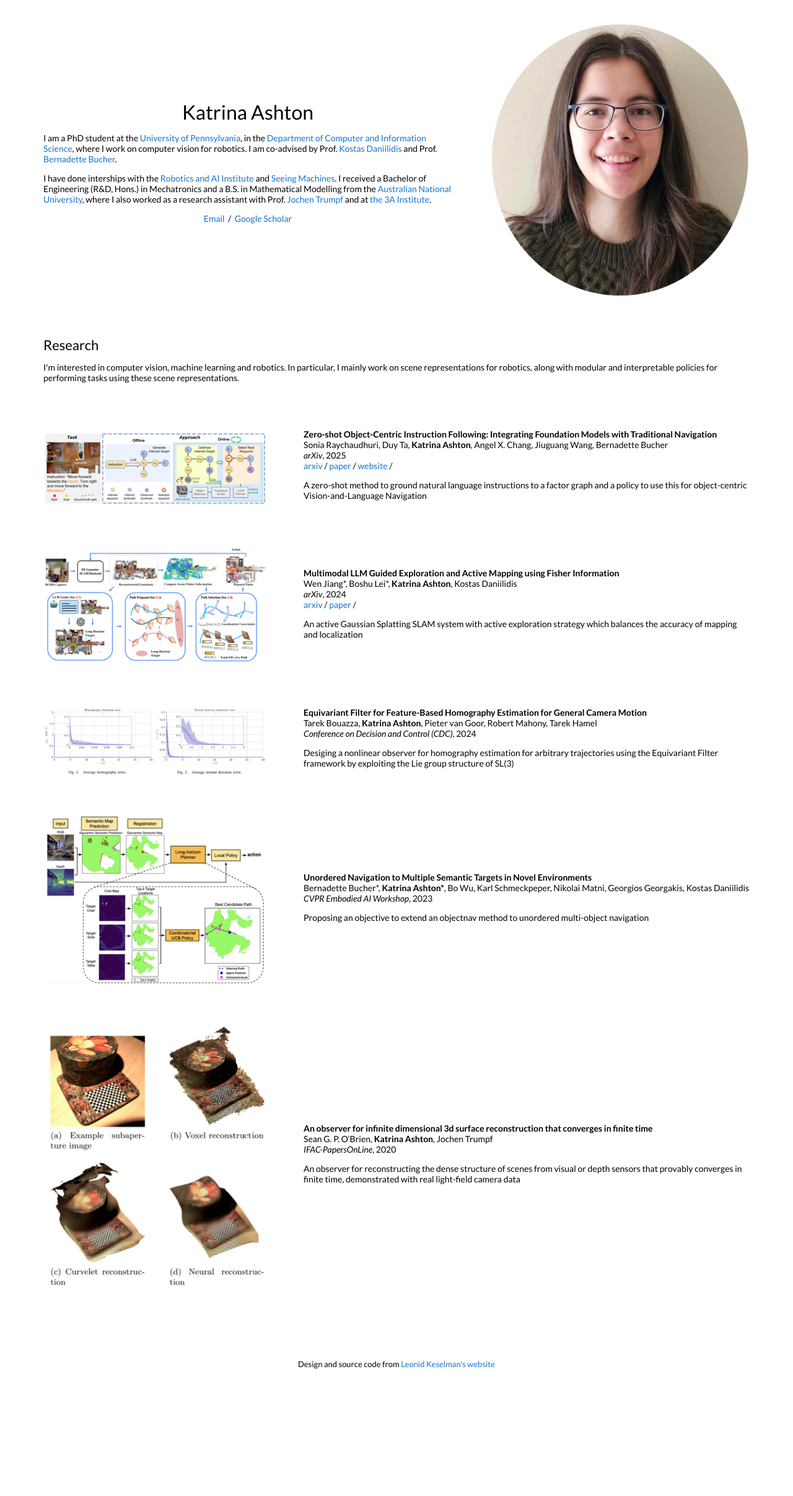
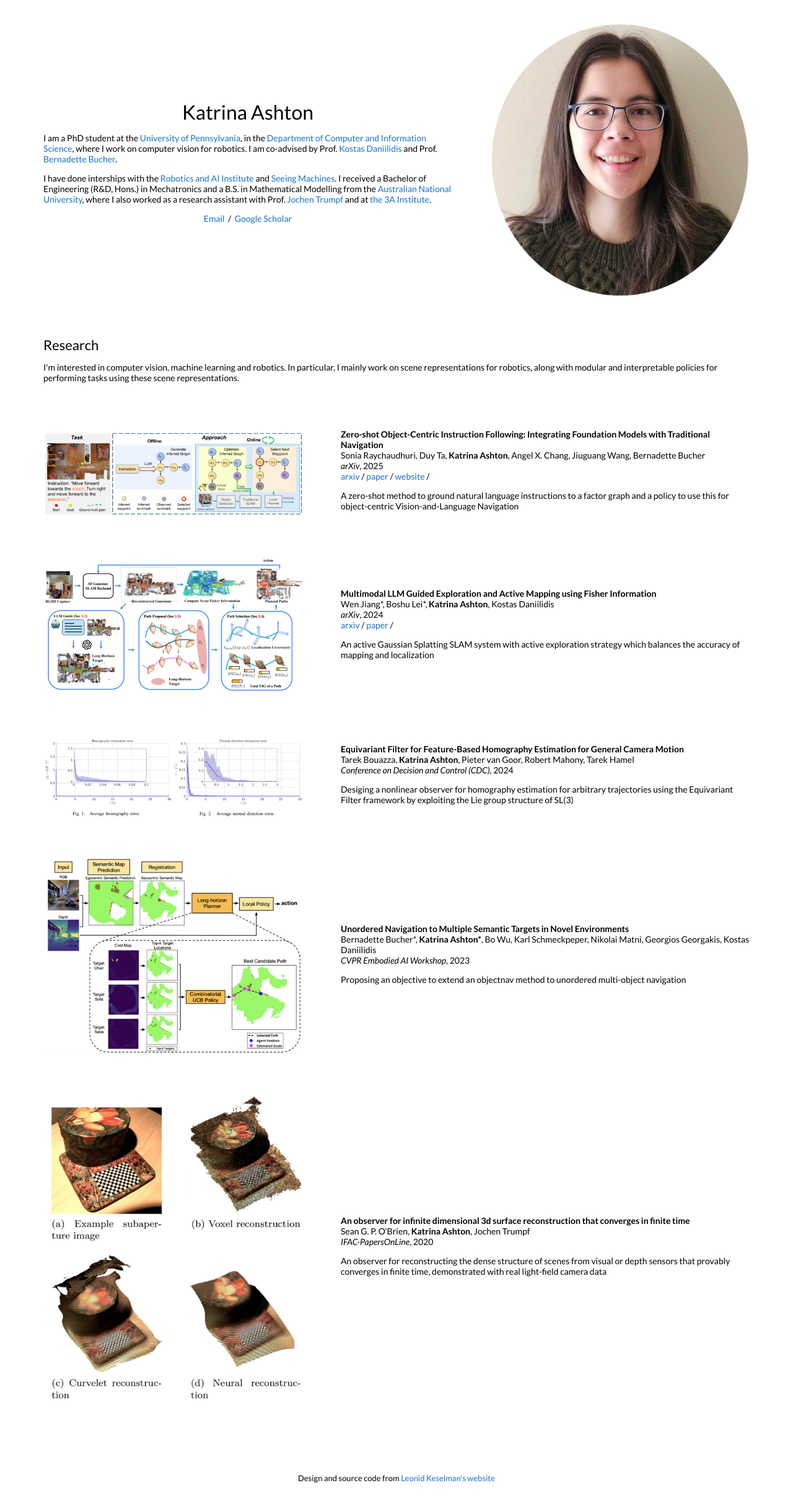
Before and after one commit to k-ashton/k-ashton.github.io, a Jekyll site: the page built from _posts/2025-03-03-nlslam.markdown, in a window 1280 px wide. Shown: the whole page at 62% size. Built offline with Jekyll 4.4.1, drawn with Linux system fonts in a browser that asks for light colours; before the commit the page ends 2230 px from its top, so only the background shows below that.

Commit message:
Slightly larger images

```diff
--- a/_layouts/default.html
+++ b/_layouts/default.html
@@ -67,10 +67,10 @@
           {% for cat in post.categories %}
           {% if cat == 'research' %}
           <tr>
-            <td style="padding:2.5%;width:35%;vertical-align:middle;min-width:120px">
+            <td style="padding:2.5%;width:40%;vertical-align:middle;min-width:120px">
               <img src="/tn{{post.image}}" alt="project image" style="width:auto; height:auto; max-width:100%;" />
             </td>
-            <td style="padding:2.5%;width:65%;vertical-align:middle">
+            <td style="padding:2.5%;width:60%;vertical-align:middle">
               <h3>{{post.title}}</h3>
               <br>
               {{post.authors}}
```
Also changed, not shown: tn/images/2020_lfobserver.png, tn/images/2023_multiobject.png, tn/images/2024_agslam.png, tn/images/2024_equivariant_filter.png, tn/images/2025_nlslam.png, tn/images/self-photo-circle.png, tn/images/self-photo.jpg, 1 other file.
